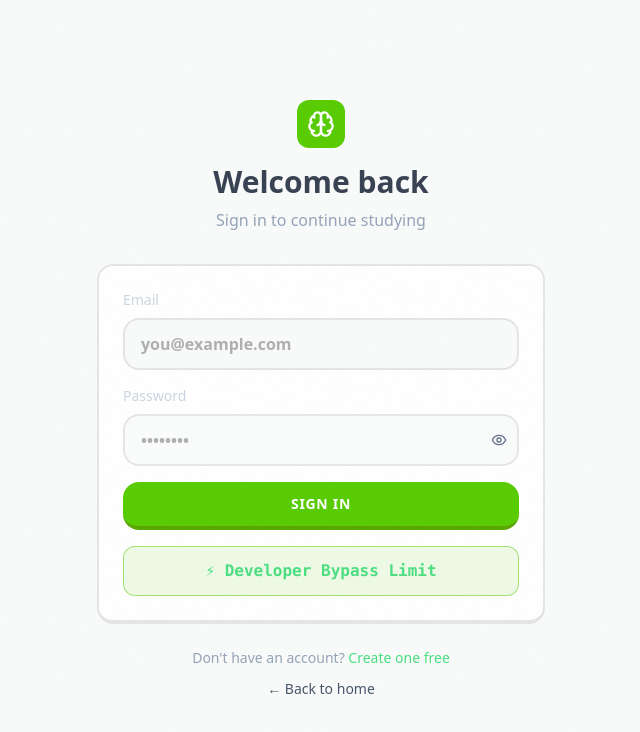
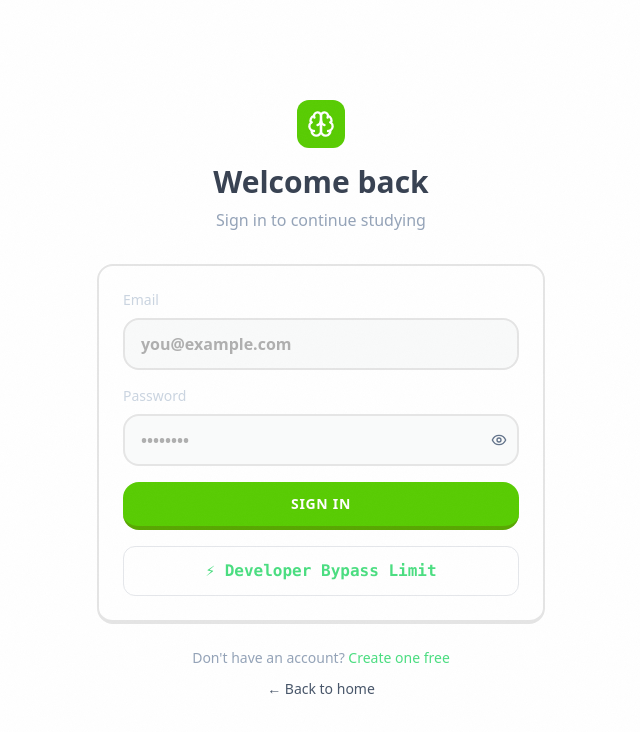
Before and after one commit to JChamp10/aistudycoach2, a Next.js app in the folder frontend/: page /login in a window 1280 px wide. Shown: the top 732 px of the page, without its empty margins (319-959 px from the left). Built offline with nearby package versions, Linux system fonts and the light colour scheme; no server answers.

Commit message:
Comprehensive dark mode overhaul and UI polish

```diff
--- a/frontend/src/app/globals.css
+++ b/frontend/src/app/globals.css
@@ -20,13 +20,16 @@
   --text-light: #9ca3af;
   --text-faint: #afafaf;
 
-  --brand-50: #f1fdf4;
+  --brand-50:  #f1fdf4;
   --brand-100: #dcfce7;
   --brand-200: #bbf7d0;
-  --brand-400: #58CC02;
+  --brand-300: #86efac;
+  --brand-400: #4ade80;
   --brand-500: #58CC02;
   --brand-600: #58A700;
   --brand-700: #468700;
+  --brand-800: #356600;
+  --brand-900: #14532d;
 
   --surface-shadow: rgba(0, 0, 0, 0.08);
   --brand-glow: rgba(88, 204, 2, 0.35);
@@ -44,6 +47,9 @@
 
   --input-bg: #f9fafa;
   --overlay-bg: rgba(0,0,0,0.4);
+
+  --bg-card-rgb: 255, 255, 255;
+  --border-rgb: 229, 229, 225;
 }
 
 html.dark {
@@ -62,13 +68,27 @@ html.dark {
   --text-light: #64748b;
   --text-faint: #475569;
 
-  --input-bg: #0f172a;
+  --brand-50:  #064e3b;
+  --brand-100: #065f46;
+  --brand-200: #047857;
+  --brand-300: #059669;
+  --brand-400: #10b981;
+  --brand-500: #58CC02;
+  --brand-600: #58A700;
+  --brand-700: #468700;
+  --brand-800: #356600;
+  --brand-900: #14532d;
+
+  --input-bg: #1e293b;
   --gradient-card: linear-gradient(135deg, #1e293b, #0f172a);
   --gradient-sidebar: linear-gradient(180deg, #0f172a 0%, #1e293b 100%);
 
   --scrollbar-track: #0f172a;
   --scrollbar-thumb: #334155;
   --noise-opacity: 0.015;
+
+  --bg-card-rgb: 30, 41, 59;
+  --border-rgb: 51, 65, 85;
 }
 
 @layer base {
--- a/frontend/src/app/homework/page.tsx
+++ b/frontend/src/app/homework/page.tsx
@@ -419,7 +419,7 @@ export default function HomeworkPage() {
                   <div className="flex-shrink-0 pb-3 pt-3 px-4 border-b-2 border-surface-border flex items-center gap-3">
                     <button onClick={() => setHistoryOpen(!historyOpen)}
                       className={`flex items-center gap-2 px-3 py-1.5 rounded-xl border-2 font-bold transition-all ${
-                        historyOpen ? 'bg-brand-50 border-brand-200 text-brand-600' : 'border-surface-border text-text-muted'
+                        historyOpen ? 'bg-brand-500/10 border-brand-500/30 text-brand-500' : 'border-surface-border text-text-muted'
                       }`}>
                       <Clock className="w-4 h-4" /> History
                     </button>
@@ -450,8 +450,8 @@ export default function HomeworkPage() {
                           </div>
                         )}
                         <div className={`max-w-[75%] rounded-2xl px-5 py-4 text-[15px] font-medium leading-relaxed border-2 border-b-4 ${
-                          msg.role === 'user' ? 'bg-brand-500 border-brand-600 text-white rounded-tr-sm' : 'bg-surface border-surface-border text-text-primary rounded-tl-sm'
-                        }`}>
+                          msg.role === 'user' ? 'bg-brand-500 border-brand-600 text-white rounded-tr-sm' : 'rounded-tl-sm'
+                        }`} style={msg.role === 'assistant' ? { background: 'var(--bg-secondary)', borderColor: 'var(--border-primary)', color: 'var(--text-primary)' } : {}}>
                           {msg.role === 'assistant' && msg.isNew ? (
                             <TypewriterText text={msg.content} speed={15} onComplete={() => setMessages(prev => prev.map((m, idx) => idx === i ? { ...m, isNew: false } : m))} />
                           ) : (
--- a/frontend/src/app/leaderboard/page.tsx
+++ b/frontend/src/app/leaderboard/page.tsx
@@ -157,11 +157,11 @@ export default function LeaderboardPage() {
                 const xp = tab === 'weekly' ? entry.weekly_xp : entry.xp;
                 return (
                   <StaggerItem key={entry.id}>
-                    <div className={`card !p-4 flex items-center gap-4 ${isMe ? 'border-brand-400 bg-brand-50' : ''}`}>
+                    <div className={`card !p-4 flex items-center gap-4 ${isMe ? 'border-brand-400 bg-brand-500/10' : ''}`}>
                       <div className="w-10 text-center flex-shrink-0">
                         <span className="text-xl font-extrabold text-text-muted">#{entry.rank || i + 4}</span>
                       </div>
-                      <div className="w-12 h-12 rounded-full border-b-4 border-t-2 border-x-2 border-brand-500 bg-brand-100 flex items-center justify-center font-extrabold text-brand-600 flex-shrink-0 text-xl">
+                      <div className="w-12 h-12 rounded-full border-b-4 border-t-2 border-x-2 border-brand-500 bg-brand-500/10 flex items-center justify-center font-extrabold text-brand-600 dark:text-brand-400 flex-shrink-0 text-xl">
                         {entry.username?.[0]?.toUpperCase()}
                       </div>
                       <div className="flex-1 min-w-0">
@@ -173,7 +173,7 @@ export default function LeaderboardPage() {
                             </span>
                           )}
                           {isMe && (
-                            <span className="text-[10px] px-2 py-0.5 rounded-full bg-brand-100 text-brand-600 font-bold uppercase tracking-wider">
+                            <span className="text-[10px] px-2 py-0.5 rounded-full bg-brand-500/20 text-brand-600 dark:text-brand-400 font-bold uppercase tracking-wider">
                               You
                             </span>
                           )}
--- a/frontend/src/components/layout/BottomNav.tsx
+++ b/frontend/src/components/layout/BottomNav.tsx
@@ -25,11 +25,11 @@ export default function BottomNav() {
     <nav
       className="md:hidden fixed bottom-0 left-0 w-full z-50"
       style={{
-        background: 'rgba(var(--bg-card-rgb, 255,252,249), 0.65)',
+        background: 'rgba(var(--bg-card-rgb), 0.75)',
         backdropFilter: 'blur(20px) saturate(180%)',
         WebkitBackdropFilter: 'blur(20px) saturate(180%)',
-        borderTop: '1px solid rgba(var(--border-rgb, 232,221,208), 0.5)',
-        boxShadow: '0 -4px 30px rgba(0,0,0,0.08)',
+        borderTop: '1px solid var(--border-primary)',
+        boxShadow: '0 -4px 30px rgba(0,0,0,0.2)',
       }}
     >
       <div className="flex items-center justify-around h-16 px-1 pb-safe relative">
--- a/frontend/tailwind.config.js
+++ b/frontend/tailwind.config.js
@@ -10,22 +10,31 @@ module.exports = {
     extend: {
       colors: {
         brand: {
-          50:  '#f1fdf4',
-          100: '#dcfce7',
-          200: '#bbf7d0',
-          300: '#86efac',
-          400: '#4ade80',
-          500: '#58CC02',
-          600: '#58A700',
-          700: '#468700',
-          800: '#356600',
-          900: '#14532d',
+          50:  'var(--brand-50)',
+          100: 'var(--brand-100)',
+          200: 'var(--brand-200)',
+          300: 'var(--brand-300)',
+          400: 'var(--brand-400)',
+          500: 'var(--brand-500)',
+          600: 'var(--brand-600)',
+          700: 'var(--brand-700)',
+          800: 'var(--brand-800)',
+          900: 'var(--brand-900)',
         },
         surface: {
-          DEFAULT: '#f9fafa',
-          card:    '#ffffff',
-          border:  '#e5e5e5',
-          muted:   '#f3f4f6',
+          DEFAULT: 'var(--bg-primary)',
+          secondary: 'var(--bg-secondary)',
+          card:    'var(--bg-card)',
+          border:  'var(--border-primary)',
+          muted:   'var(--bg-muted)',
+          elevated: 'var(--bg-elevated)',
+        },
+        text: {
+          primary: 'var(--text-primary)',
+          secondary: 'var(--text-secondary)',
+          muted: 'var(--text-muted)',
+          light: 'var(--text-light)',
+          faint: 'var(--text-faint)',
         },
         duo: {
           blue: '#1CB0F6',
@@ -38,10 +47,10 @@ module.exports = {
           grayShadow: '#CECECE'
         },
         ink: {
-          DEFAULT: '#374151',
-          light:   '#4b5563',
-          muted:   '#777777',
-          faint:   '#afafaf',
+          DEFAULT: 'var(--text-primary)',
+          light:   'var(--text-secondary)',
+          muted:   'var(--text-muted)',
+          faint:   'var(--text-faint)',
         },
       },
       fontFamily: {
```
Also changed, not shown: frontend/src/app/profile/page.tsx (+15 -15 lines), frontend/src/app/quiz/page.tsx (+6 -6 lines), frontend/src/components/layout/UpgradeModal.tsx (+9 -9 lines).
